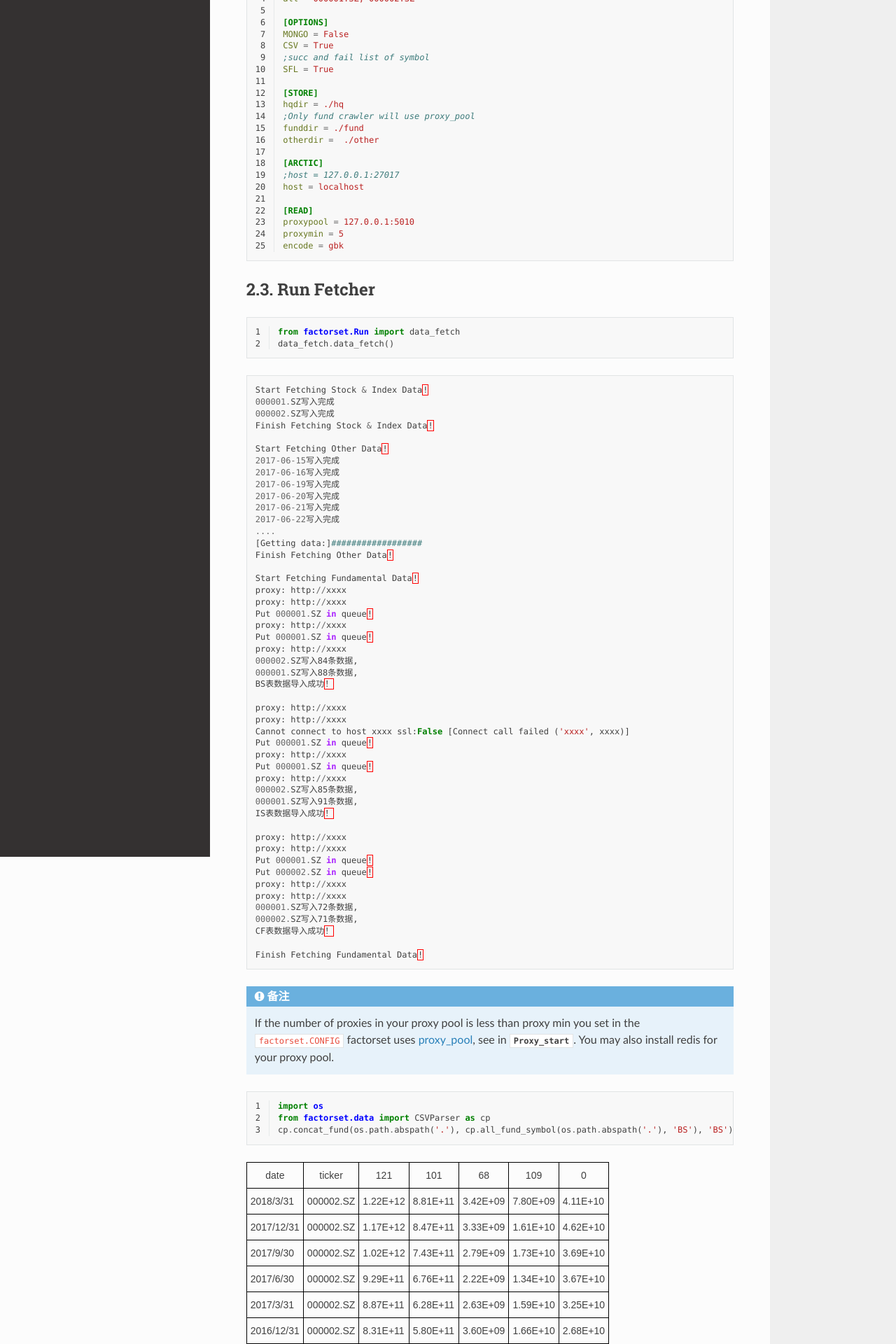
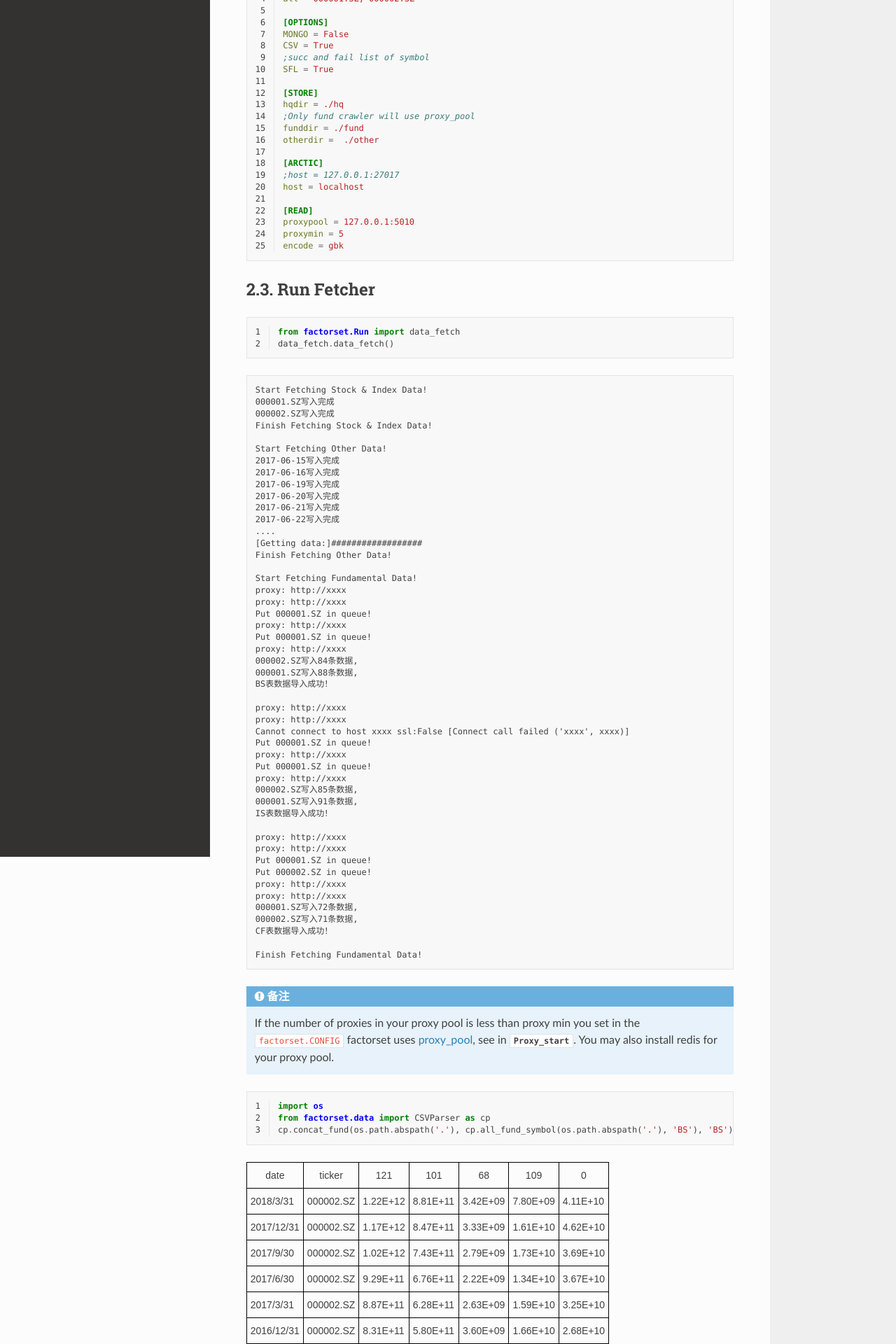
Before and after one commit to quantasset/factorset, a Sphinx documentation site: the page built from docs/source/data.rst, in a window 1280 px wide. Shown: the part 971-2891 px from the top of the page at 70% size. Built offline with Sphinx 7.4.7 and the Read the Docs theme 2.0.0, drawn with Linux system fonts in a browser that asks for light colours; cross-references to code outside the pages are shown as plain code.

Commit message:
upgrade pip

```diff
--- a/docs/source/conf.py
+++ b/docs/source/conf.py
@@ -99,8 +99,8 @@ if not on_rtd:  # only import and set the theme if we're building docs locally
 # html_theme = 'sphinx_rtd_theme'
 
 # The name of the Pygments (syntax highlighting) style to use.
-highlight_language = 'python'
-# pygments_style = 'default'
+# highlight_language = 'python'
+pygments_style = 'default'
 # pygments_style = 'sphinx'
 
 
--- a/requirements_docs.txt
+++ b/requirements_docs.txt
@@ -7,6 +7,7 @@
 # The following dependencies are only required for
 # testing, building, and documentation generation.
 
+pip>=10.0.1
 Sphinx>=1.7
 sphinx-tabs
 sphinx_rtd_theme>=0.3.1
```
